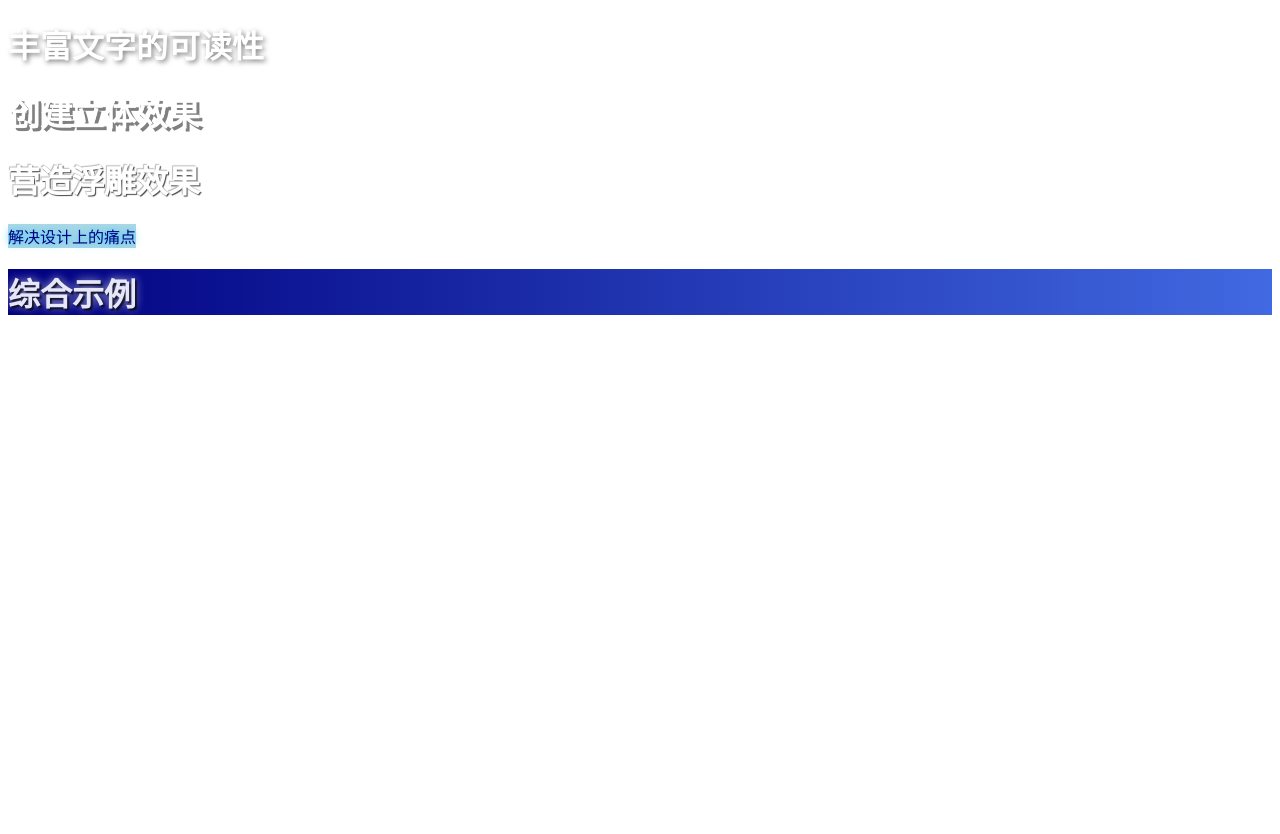
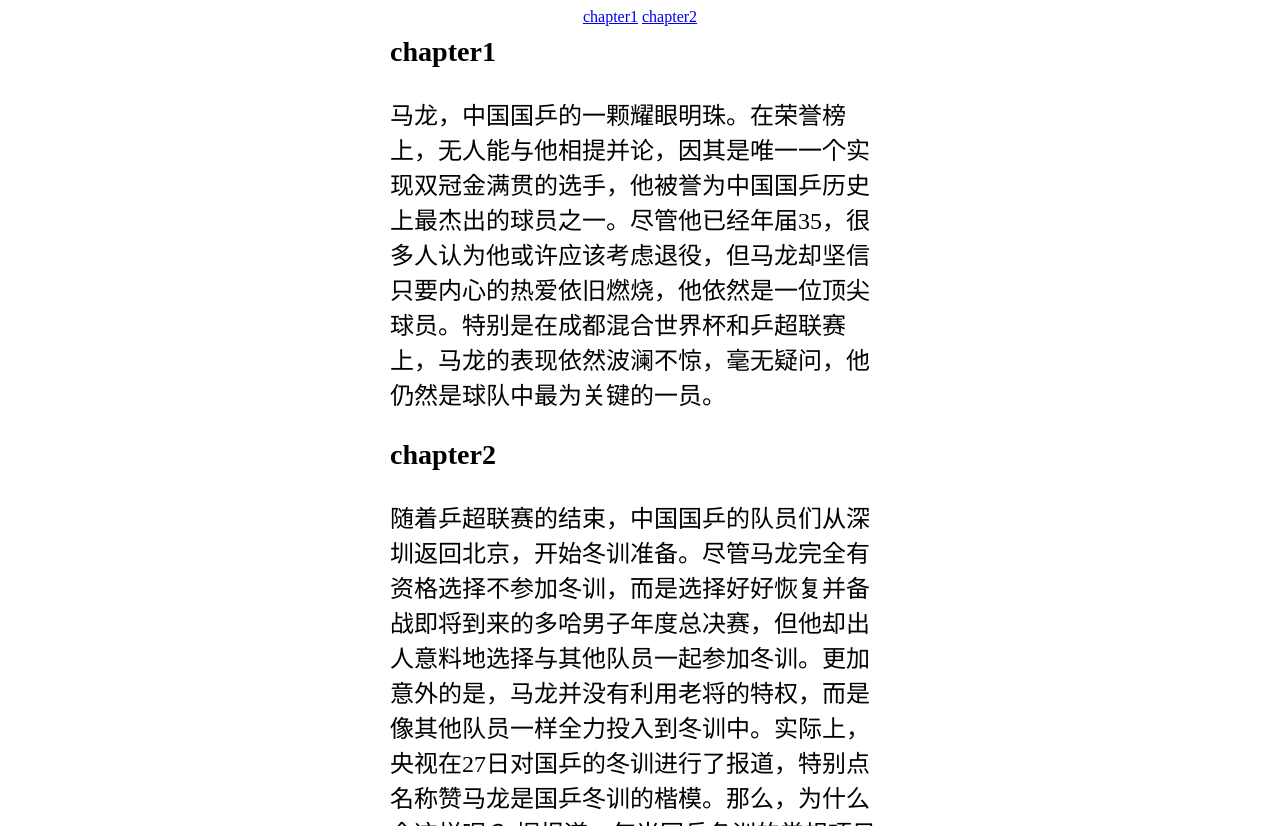
Before and after one commit to fszhangYi/mzq-notes, a website: page index.html in a window 1280 px wide. Before the commit the page ends 800 px from the top, so only its background shows below. Drawn offline with Linux system fonts and the light colour scheme.

Commit message:
add one artical

```diff
--- a/index.html
+++ b/index.html
@@ -6,48 +6,58 @@
     <meta name="viewport" content="width=device-width, initial-scale=1.0">
     <title>Document</title>
     <style>
-        h1.demo1 {
-            color: white;
-            text-shadow: 2px 2px 5px rgba(0, 0, 0, 0.5);
+        body {
+            display: flex;
+            flex-direction: column;
+            align-items: center;
         }
 
-
-        h1.demo2 {
-            color: white;
-            text-shadow: 3px 3px 0px gray;
+        /* 设定滚动捕捉元素 */
+        .chapter {
+            scroll-snap-align: start;
+            /* 设置顶部外边距来避免头部导航遮挡 */
+            scroll-margin-top: 10px;
+            /* 导航栏高度设为70px */
         }
 
-
-        h1.demo3 {
-            color: white;
-            text-shadow: -1px -1px 1px #bbb, 1px 1px 1px #444;
+        /* 设定滚动容器 */
+        .container {
+            /* 启用Y轴滚动捕捉 */
+            width: 500px;
+            scroll-snap-type: y mandatory;
+            overflow-y: scroll;
+            height: 100vh;
         }
 
-
-
-        label.demo4 {
-            display: inline-block;
-            background: lightblue;
-            color: navy;
-            text-shadow: 0 0 8px deepskyblue;
-        }
-
-
-        h1.demo5 {
-            background: linear-gradient(to right, navy, royalblue);
-            color: lavender;
-            text-shadow: 2px 2px 2px rgba(0, 0, 0, 0.8), 0 0 10px rgba(255, 255, 255, 0.7);
+        section {
+            font-size: 24px;
         }
     </style>
 </head>
 
 <body>
-    <div id="app">
-        <h1 class='demo1'>丰富文字的可读性</h1>
-        <h1 class='demo2'>创建立体效果</h2>
-            <h1 class='demo3'>营造浮雕效果</h3>
-                <label class='demo4'>解决设计上的痛点</label>
-                <h1 class='demo5'>综合示例</h1>
+    <nav>
+        <!-- 固定顶部的导航栏内容 -->
+        <span><a href="/#chapter1">chapter1</a></span>
+        <span><a href="/#chapter2">chapter2</a></span>
+
+    </nav>
+    <div class="container">
+        <section id="chapter1" class="chapter">
+            <!-- 章节1的内容 -->
+            <h3>chapter1</h3>
+            马龙，中国国乒的一颗耀眼明珠。在荣誉榜上，无人能与他相提并论，因其是唯一一个实现双冠金满贯的选手，他被誉为中国国乒历史上最杰出的球员之一。尽管他已经年届35，很多人认为他或许应该考虑退役，但马龙却坚信只要内心的热爱依旧燃烧，他依然是一位顶尖球员。特别是在成都混合世界杯和乒超联赛上，马龙的表现依然波澜不惊，毫无疑问，他仍然是球队中最为关键的一员。
+        </section>
+        <section id="chapter2" class="chapter">
+            <h3>chapter2</h3>
+            随着乒超联赛的结束，中国国乒的队员们从深圳返回北京，开始冬训准备。尽管马龙完全有资格选择不参加冬训，而是选择好好恢复并备战即将到来的多哈男子年度总决赛，但他却出人意料地选择与其他队员一起参加冬训。更加意外的是，马龙并没有利用老将的特权，而是像其他队员一样全力投入到冬训中。实际上，央视在27日对国乒的冬训进行了报道，特别点名称赞马龙是国乒冬训的楷模。那么，为什么会这样呢？
+            据报道，每当国乒冬训的常规项目结束后，马龙总是会邀请队友们一起进行额外的训练。在接受采访时，当被问及尽管已经屡获殊荣，为何仍然如此努力时，马龙表示，每一次离开赛场，他都会“告别过去的成就”，怀着挑战者的心态继续前行。为什么马龙要在冬训期间加倍训练呢？马龙解释道：“要通过坚持不懈的训练来保持身体的基本素质，为高质量完成比赛任务做好准备。
+
+        </section>
+        <section>
+            <h3>chapter3</h3>
+            除了努力提升自己的水平，作为球队的老将，马龙也明白，当他自己都主动加练时，其他队员更不能有丝毫的懈怠，因为如果连马龙都没有放松的资格，那么其他队员就更不应该放松。35岁的马龙仍全力追逐着自己的梦想，甚至以此激励自己，他用六个字告别了过去的成就，让自己的心态回归平和，放弃了老将的特权，与年轻队员们一起投入冬训。可以肯定，这一决定得到了刘国梁的认可，而年轻队员们也会因马龙如此的努力而倍感鼓舞。
+        </section>
     </div>
 </body>
 
```
Also changed, not shown: CSS/惊鸿一瞥 -- CSS属性 -- scroll-margin-top.md (added, +56 -0 lines).
